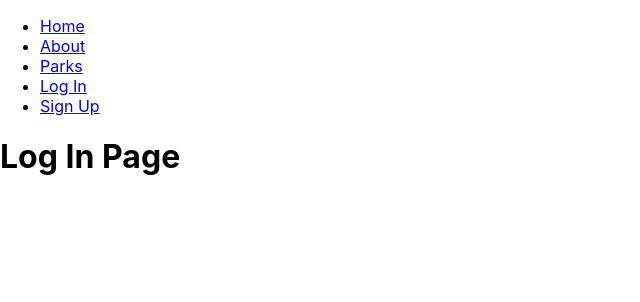
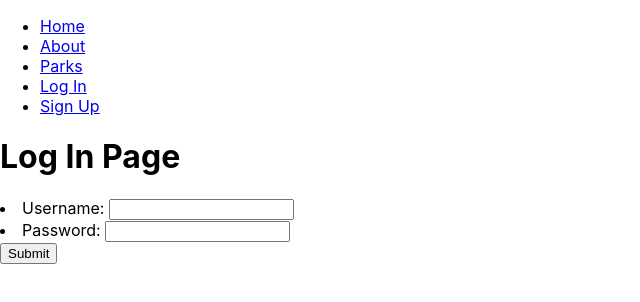
Before and after one commit to mkopsho/stwrdshp, a React (Create React App) app in the folder stwrdshp-frontend/: page /login in a window 1280 px wide. Shown: the top 302 px of the page, without its empty margins (0-640 px from the left). Built offline with nearby package versions, Linux system fonts and the light colour scheme.

Commit message:
User login is working

```diff
--- a/stwrdshp-frontend/src/App.js
+++ b/stwrdshp-frontend/src/App.js
@@ -2,7 +2,6 @@ import React from 'react'
 import './App.css'
 import { BrowserRouter as Router, Switch, Route } from 'react-router-dom'
 import About from './components/About'
-import Header from './components/Header'
 import Home from './components/Home'
 import NavBar from './components/NavBar'
 import LogIn from './components/LogIn'
@@ -25,7 +24,6 @@ function App() {
   return (
     <Router>
       <div>
-        <Header />
         <NavBar />
         <Switch>
           <Route exact path="/" component={Home} />
--- a/stwrdshp-frontend/src/components/Header.js
+++ b/stwrdshp-frontend/src/components/Header.js
@@ -1,10 +1,11 @@
 import React from 'react'
 
 const Header = () => {
-  if (localStorage.getItem("token")) {
+  // use Redux
+  if (localStorage.getItem("username")) {
     return (
       <div>
-        Logged in as {localStorage.getItem("token")}
+        Logged in as {localStorage.getItem("username")}
       </div>
     )
   } else {
--- a/stwrdshp-frontend/src/components/Home.js
+++ b/stwrdshp-frontend/src/components/Home.js
@@ -1,8 +1,10 @@
 import React from 'react'
+import Header from './Header'
 
 const Home = () => {
   return (
     <div>
+      <Header />
       <h1>
         Home Page
       </h1>
--- a/stwrdshp-frontend/src/components/LogIn.js
+++ b/stwrdshp-frontend/src/components/LogIn.js
@@ -1,12 +1,52 @@
 import React, { Component } from 'react'
 
 export default class LogIn extends Component {
+  state = {
+    username: '',
+    password: ''
+  }
+
+  handleOnSubmit = (event) => {
+    event.preventDefault()
+    let username = this.state.username
+    let password = this.state.password
+    fetch('http://localhost:3000/login', {
+      method: "POST",
+      headers: {
+        "Content-Type": "application/json",
+        Accept: "application/json"
+      },
+      body: JSON.stringify({
+        username,
+        password
+      })
+    })
+      .then(response => response.json())
+      .then(userData => {
+        console.log(userData)
+        localStorage.setItem("token", userData.jwt)
+        localStorage.setItem("username", userData.user.username)
+        this.props.history.push("/")
+      })
+  }
+
+  handleOnChange = (event) => {
+    this.setState({
+      ...this.state, [event.target.name]: event.target.value
+    })
+  }
+
   render() {
     return (
       <div>
         <h1>
           Log In Page
         </h1>
+        <form onSubmit={this.handleOnSubmit}>
+          <li>Username: <input type="text" name="username" value={this.state.value} onChange={this.handleOnChange}></input></li>
+          <li>Password: <input type="password" name="password" value={this.state.value} onChange={this.handleOnChange}></input></li>
+          <input type="submit"></input>
+        </form>
       </div>
     )
   }
--- a/stwrdshp-frontend/src/components/SignUp.js
+++ b/stwrdshp-frontend/src/components/SignUp.js
@@ -28,7 +28,8 @@ export default class SignUp extends Component {
       .then(userData => {
         console.log(userData)
         localStorage.setItem("token", userData.jwt)
-        // handle log in?
+        localStorage.setItem("username", userData.user.username)
+        this.props.history.push("/")
       })
   }
 
```
Also changed, not shown: 2 other files (tests, documents, lock files or other folders).
